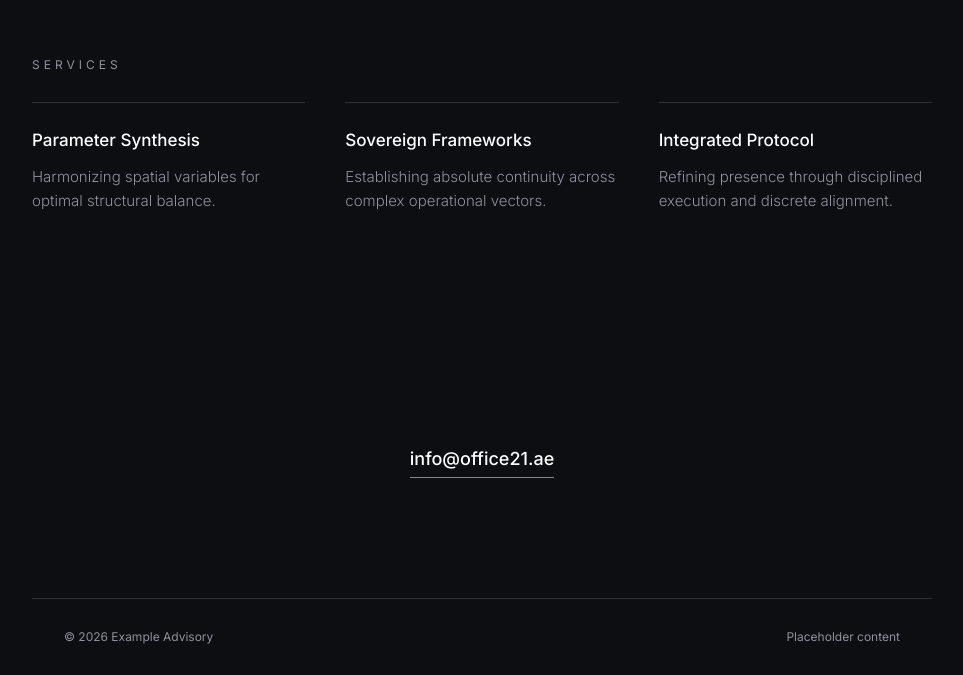
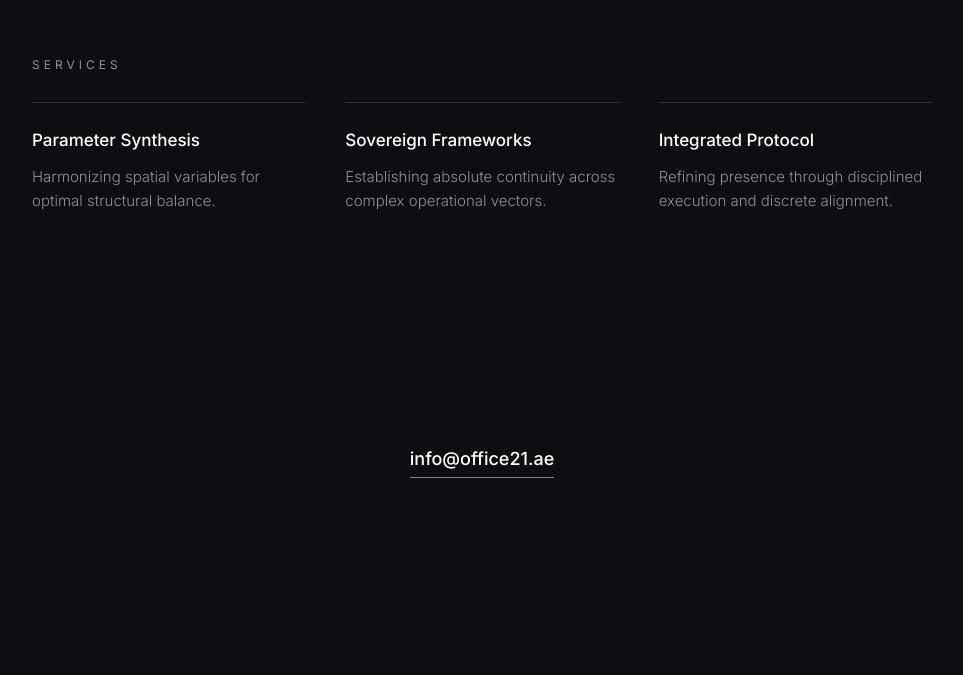
Before and after one commit to Bomane3/office21-site, a plain HTML site: page index.html in a window 1280 px wide. Shown: the part 1245-1920 px from the top of the page, without its empty margins (158-1121 px from the left). After the commit the page ends 1843 px from the top, so only its background shows below. Drawn offline with Linux system fonts and the light colour scheme.

Commit message:
Remove placeholder footer

```diff
--- a/index.html
+++ b/index.html
@@ -92,10 +92,6 @@ footer{border-top:1px solid var(--line);padding:28px 32px;font-size:12px;color:v
   <a class="mail" href="mailto:info@office21.ae">info@office21.ae</a>
 </section>
 
-<footer>
-  <span>© 2026 Example Advisory</span>
-  <span>Placeholder content</span>
-</footer>
 
 </body>
 </html>
```
